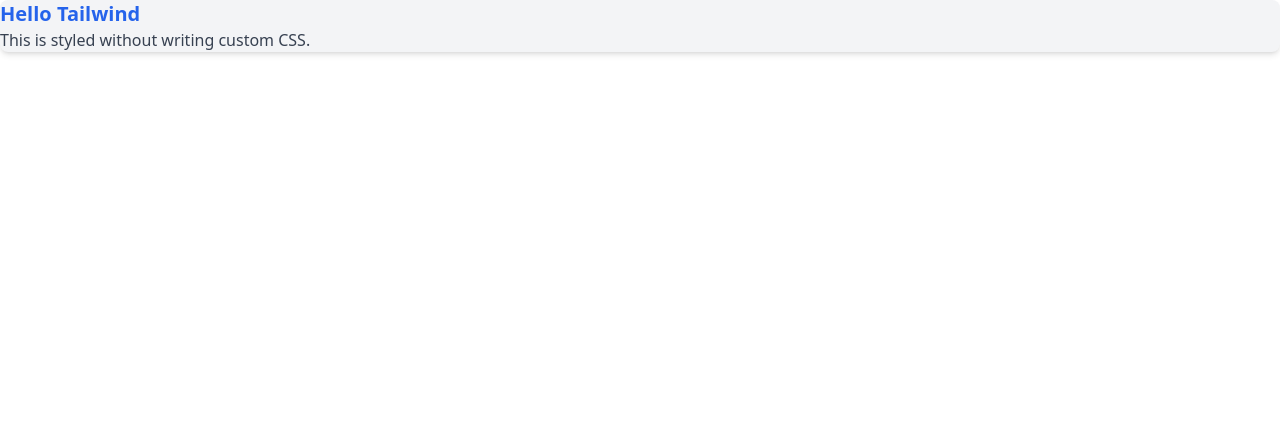
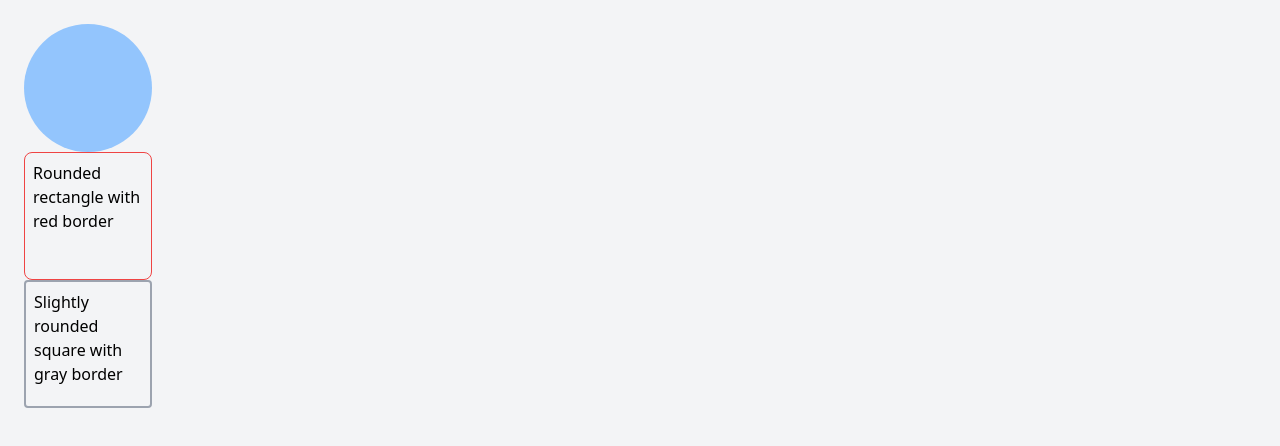
Before and after one commit to tol-san/learn-front-dev, a website: page src/index.html in a window 1280 px wide. Drawn offline with Linux system fonts and the light colour scheme.

Commit message:
Tailwind CSS: Possitioning & Stacking

```diff
--- a/src/index.html
+++ b/src/index.html
@@ -1,15 +1,74 @@
 <!DOCTYPE html>
 <html lang="en">
-<head>
-    <meta charset="UTF-8">
-    <meta name="viewport" content="width=device-width, initial-scale=1.0">
+  <head>
+    <meta charset="UTF-8" />
+    <meta name="viewport" content="width=device-width, initial-scale=1.0" />
     <title>Tailwindcss</title>
-    <link rel="stylesheet" href="../dist/output.css">
-</head>
-<body>
-    <div class="bg-gray-100 rounded-lg shadow-md">
-        <h1 class="text-xl font-bold text-blue-600">Hello Tailwind</h1>
-        <p class="text-gray-700">This is styled without writing custom CSS.</p>
+    <link rel="stylesheet" href="../dist/output.css" />
+  </head>
+  <body class="bg-gray-100 p-6 ">
+    <!-- <div class="bg-gray-100 rounded-lg shadow-md">
+      <h1 class="text-xl font-bold text-blue-600">Hello Tailwind</h1>
+      <p class="text-gray-700">This is styled without writing custom CSS.</p>
     </div>
-</body>
+
+    <div class="bg-gray-100 p-6">
+      <div class="p-4 bg-blue-200">Box with padding on all sides (p-4)</div>
+
+      <div class="pt-6 pb-2 bg-green-200">
+        Box with top and bottom padding (pt-6, pb-2)
+      </div>
+
+      <div class="px-8 bg-blue-200">
+        Box with horizontal padding only (px-8)
+      </div>
+    </div> -->
+
+    <!-- -------------------------------- -->
+    <!-- <div class="w-1/2 bg-blue-200 p-2 my-3">
+        50% width
+    </div>
+
+    <div class="w-1/4 bg-green-200 p-2 my-3">
+        25% width
+    </div>
+
+    <div class="w-3/4 bg-red-200 p-2 my-3">
+        75% width
+    </div>
+
+    <div class="w-full bg-yellow-200 p-2 my-3">
+        100% width
+
+    </div>
+    <div class="max-w-md bg-pink-200 p-2 my-3">
+        max-w-md -> maximum width (28rem)
+
+    </div> -->
+
+
+    <!-- <div class="h-20 w-40 bg-green-200 p-2"> 5rem height</div>
+    <div class="h-40 w-40 bg-green-300 p-2"> 10rem height</div>
+    <div class="h-full w-40 bg-green-400 p-2">full height of parent</div>
+    <div class="h-auto w-40 bg-green-600 p-2">height adjust to content</div>
+    <div class="min-h-screen w-full bg-green-500 p-2">at least full viewport height</div> -->
+
+
+
+    <!-- <p class="text-sm text-gray-700">Small gray text</p>
+    <p class="text-lg font-light text-right text-blue-500">Larger, light-weight, right-aligned text</p>
+    <p class="text-2xl font-bold text-red-500 text-center">Big bold red text, center</p>
+    <p class="text-xl font-bold text-purple-600 text-center">Stylish text with Tailwind</p> -->
+
+
+    <!-- <div class="bg-blue-500 text-white p-4">Blue background with white text</div>
+    <div class="bg-gray-500 text-red-600 p-4">Gray background with red text</div>
+    <div class="bg-gradient-to-r from-blue-500 to-purple-600 text-white p-4">Gradient background</div> -->
+
+
+    <div class="w-32 h-32 bg-blue-300 rounded-full"></div>
+    <div class="w-32 h-32 border border-red-500 rounded-lg p-2">Rounded rectangle with red border</div>
+    <div class="w-32 h-32 border-2 border-gray-400 rounded p-2">Slightly rounded square with gray border</div>
+
+  </body>
 </html>
```
Also changed, not shown: dist/output.css.
